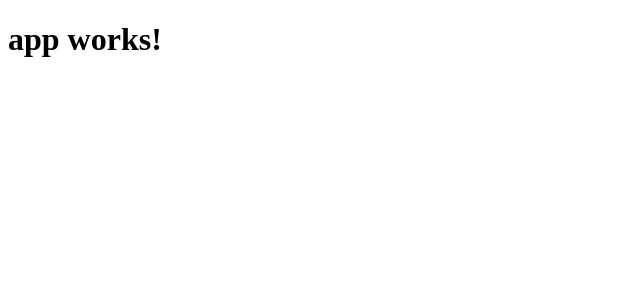
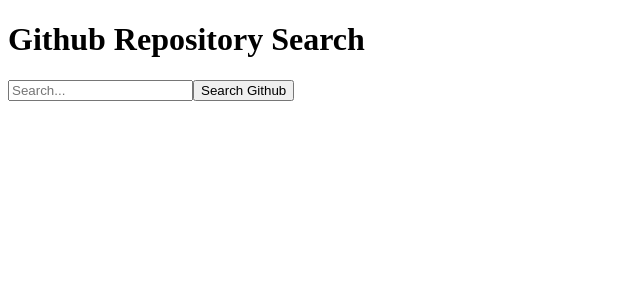
Before and after one commit to ProtaconSolutions/angular2-exercises, an Angular app: page / in a window 1280 px wide. Shown: the top 300 px of the page, without its empty margins (0-640 px from the left). Built offline with nearby package versions, Linux system fonts and the light colour scheme.

Commit message:
Search exercise template

```diff
--- a/src/app/app.component.html
+++ /dev/null
@@ -1,3 +0,0 @@
-<h1>
-  {{title}}
-</h1>
--- a/src/app/app.component.ts
+++ b/src/app/app.component.ts
@@ -1,10 +1,10 @@
-import { Component } from '@angular/core';
+import {Component} from '@angular/core';
 
 @Component({
   selector: 'app-root',
-  templateUrl: './app.component.html',
-  styleUrls: ['./app.component.css']
+  template: `
+    <app-search></app-search>
+  `,
 })
 export class AppComponent {
-  title = 'app works!';
 }
--- a/src/app/app.module.ts
+++ b/src/app/app.module.ts
@@ -4,17 +4,19 @@
 import { HttpModule } from '@angular/http';
 
 import { AppComponent } from './app.component';
+import {SearchComponent, SearchService} from './search';
 
 @NgModule({
   declarations: [
-    AppComponent
+    AppComponent,
+    SearchComponent
   ],
   imports: [
     BrowserModule,
     FormsModule,
     HttpModule
   ],
-  providers: [],
+  providers: [SearchService],
   bootstrap: [AppComponent]
 })
 export class AppModule { }
--- /dev/null
+++ b/src/app/search/index.ts
@@ -0,0 +1,2 @@
+export * from './search.component';
+export * from './search.service';
--- /dev/null
+++ b/src/app/search/search.component.html
@@ -0,0 +1,6 @@
+<h1>Github Repository Search</h1>
+<input type="text" #term placeholder="Search..."/>
+<button (click)="search(term.value)">Search Github</button>
+<li *ngFor="let item of items">
+  <a href="{{item.html_url}}">{{item.full_name}}</a>
+</li>
--- /dev/null
+++ b/src/app/search/search.component.ts
@@ -0,0 +1,21 @@
+import {Component} from "@angular/core";
+import {SearchService} from "./search.service";
+import 'rxjs/add/operator/map';
+
+@Component({
+  selector: 'app-search',
+  templateUrl: 'search.component.html'
+})
+export class SearchComponent {
+  items: any[];
+
+  constructor(private searchService: SearchService) {
+  }
+
+  search(term: string) {
+    console.log(term);
+    this.searchService.search(term)
+      .map(result => result.items)
+      .subscribe(items => this.items = items);
+  }
+}
--- /dev/null
+++ b/src/app/search/search.service.ts
@@ -0,0 +1,14 @@
+import {Injectable} from "@angular/core";
+import {Http, Response} from "@angular/http";
+
+@Injectable()
+export class SearchService {
+  constructor(private http: Http) {
+
+  }
+
+  search(term:string){
+    return this.http.get(`https://api.github.com/search/repositories?q=${term}`)
+      .map((res:Response) => res.json());
+  }
+}
--- a/src/index.html
+++ b/src/index.html
@@ -2,7 +2,7 @@
 <html>
 <head>
   <meta charset="utf-8">
-  <title>Angular2Exercises</title>
+  <title>GitHub Repository Search</title>
   <base href="/">
 
   <meta name="viewport" content="width=device-width, initial-scale=1">
```
Also changed, not shown: src/app/app.component.css (deleted), src/app/shared/index.ts (deleted), 1 other file (tests, documents, lock files or other folders).
